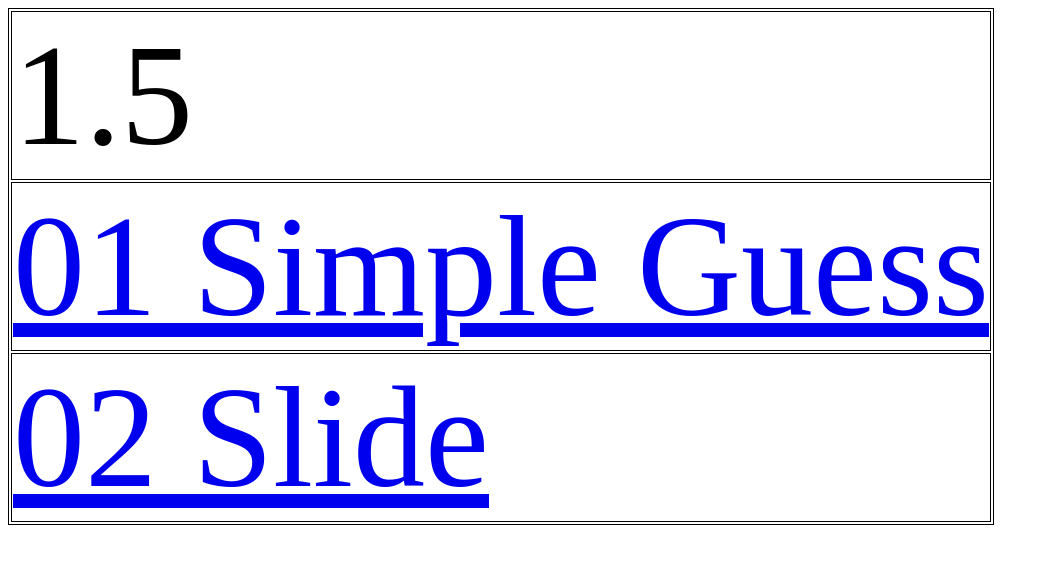
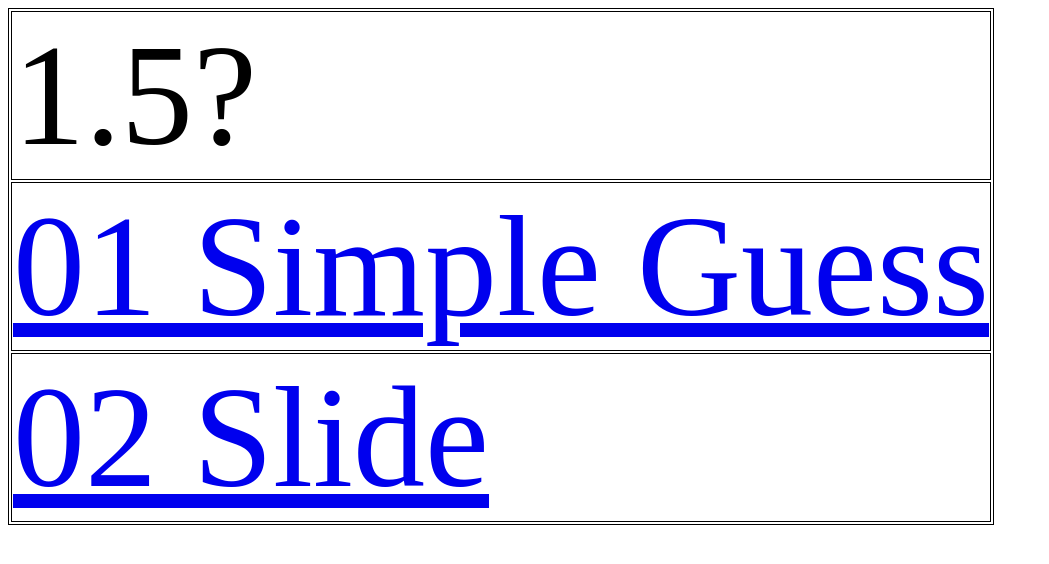
Before and after one commit to liamgcronin/liamgcronin.github.io, a plain HTML site: page index.html in a window 1280 px wide. Shown: the whole page, without its empty margins (0-1049 px from the left). Drawn offline with Linux system fonts and the light colour scheme.

Commit message:
Update index.html

```diff
--- a/index.html
+++ b/index.html
@@ -13,7 +13,7 @@
 <body>
     <table>
         <tr>
-            <td>1.5</td>
+            <td>1.5?</td>
         </tr>
         <tr>
             <td><a href="01SimpleGuess.html">01 Simple Guess</a></td>
```
